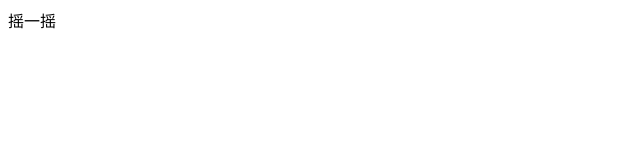
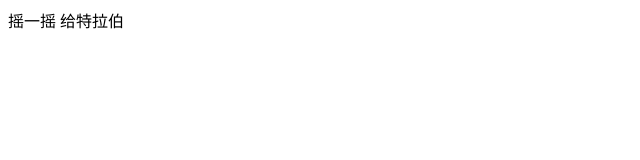
Before and after one commit to zhaohaiming-work/myDoc, a plain HTML site: page src/pages/test.html in a window 1280 px wide. Shown: the full height of the page, 0-640 px from the left. Drawn offline with Linux system fonts and the light colour scheme.

Commit message:
增加了一行

```diff
--- a/src/pages/test.html
+++ b/src/pages/test.html
@@ -8,5 +8,6 @@
 </head>
 <body>
 摇一摇
+给特拉伯
 </body>
 </html>
```
